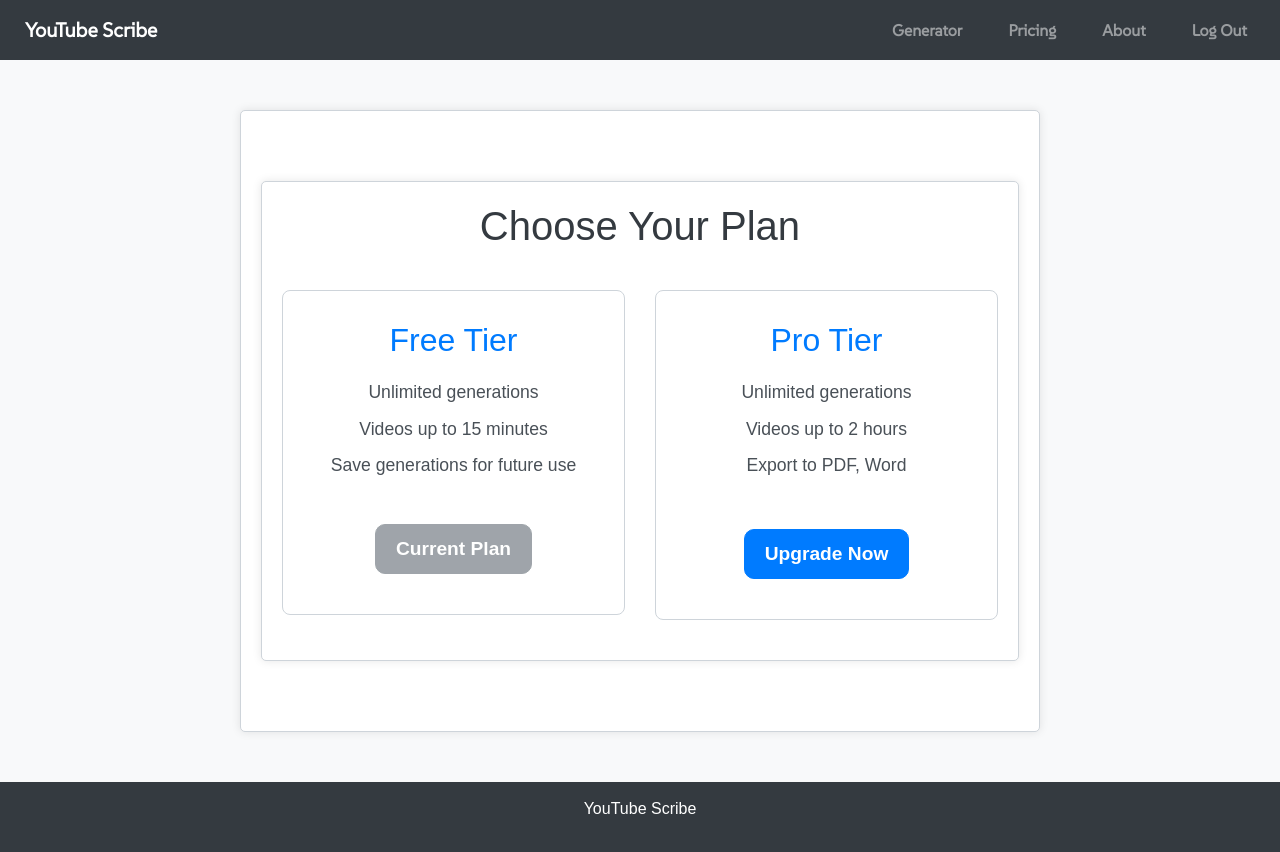
After one commit to Nickydoesthings/YouTube-Scribe, a Flask app: page /pricing in a window 1280 px wide. The commit adds this page. Run offline with Flask 3, Linux system fonts and the light colour scheme; the visitor is signed in with stand-in values (Sample User, id 1); some libraries are stand-ins or nearby versions.

Commit message:
added pricing page and added plan field to user model. Added /upgrade_to_pro route to handle pro version upgrade logic but no payment system is set up, making pro version technically free at this point. Free users are now restricted from using videos above 15mins, with a popup to explain this. Free users can also not export to pdf, also with a popup.

```diff
--- a/app.py
+++ b/app.py
@@ -1,8 +1,8 @@
 from flask import Flask, render_template, request, redirect, url_for, flash, jsonify, send_file
 from flask_sqlalchemy import SQLAlchemy
-from flask_login import LoginManager, UserMixin, login_user, login_required, logout_user, current_user, LoginManager
+from flask_login import LoginManager, UserMixin, login_user, login_required, logout_user, current_user
 from werkzeug.security import generate_password_hash, check_password_hash
-from flask_wtf import FlaskForm
+from flask_wtf import FlaskForm, CSRFProtect
 from wtforms import StringField, PasswordField, SubmitField
 from wtforms.validators import DataRequired, Email, EqualTo, Length
 from flask_migrate import Migrate
@@ -15,12 +15,25 @@ import logging
 import markdown
 from io import BytesIO
 from weasyprint import HTML
+from flask_wtf.csrf import CSRFProtect, generate_csrf
 
 # Initialize the Flask application
 app = Flask(__name__)
 
-# Intialize the login manager
+# Configuration for database and login management
+app.config['SECRET_KEY'] = 'your_secret_key_here'  # Replace with a secure secret key
+app.config['SQLALCHEMY_DATABASE_URI'] = 'sqlite:///users.db'
+app.config['SQLALCHEMY_TRACK_MODIFICATIONS'] = False
+
+# Initialize extensions
+db = SQLAlchemy(app)
+migrate = Migrate(app, db)  # Initialize Flask-Migrate with the app and database
 login_manager = LoginManager()
+login_manager.init_app(app)
+login_manager.login_view = 'login'
+
+# Initialize CSRF protection
+csrf = CSRFProtect(app)
 
 # Set up logging to track and debug any issues during runtime
 logging.basicConfig(level=logging.INFO)
@@ -32,17 +45,10 @@ client = OpenAI()
 # Set the OpenAI API key
 openai.api_key = os.getenv("OPENAI_API_KEY")
 
-# Configuration for database and login management
-app.config['SECRET_KEY'] = 'your_secret_key_here'  # Replace with a secure secret key
-app.config['SQLALCHEMY_DATABASE_URI'] = 'sqlite:///users.db'
-app.config['SQLALCHEMY_TRACK_MODIFICATIONS'] = False
-
-db = SQLAlchemy(app)
-migrate = Migrate(app, db)  # Initialize Flask-Migrate with the app and database
-
-login_manager = LoginManager()
-login_manager.init_app(app)
-login_manager.login_view = 'login'
+# Provide csrf_token to all templates
+@app.context_processor
+def inject_csrf_token():
+    return dict(csrf_token=generate_csrf())
 
 # Define User model
 class User(UserMixin, db.Model):
@@ -50,6 +56,7 @@ class User(UserMixin, db.Model):
     email = db.Column(db.String(150), unique=True, nullable=False)
     password = db.Column(db.String(150), nullable=False)
     usage_count = db.Column(db.Integer, default=0)
+    plan = db.Column(db.String(50), default='free')  # Field to track user's plan
 
 @login_manager.user_loader
 def load_user(user_id):
@@ -135,30 +142,43 @@ def logout():
 def landing():
     if request.method == 'POST':
         youtube_link = request.form.get('youtubeLink')
-        return redirect(url_for('home') + f"?youtubeLink={youtube_link}")
+        return redirect(url_for('generator') + f"?youtubeLink={youtube_link}")
     return render_template('landing.html')
 
 @app.route('/generator', methods=['GET', 'POST'])
 def generator():
     error = None
-    html_summary = None
+    html_summary = None  # Make sure this is set to None by default
     youtube_link = request.args.get('youtubeLink', '')  # Retrieve YouTube link from query params (for GET request)
     video_title = None
     thumbnail_url = None
+    show_upgrade_popup = False  # Flag to control the display of the upgrade popup
+    upgrade_reason = request.args.get('upgrade_reason', None)  # Get upgrade reason from query parameters
 
     if request.method == 'POST':
         youtube_link = request.form.get('youtubeLink')
         if not youtube_link:
             error = "Please provide a YouTube video URL."
         else:
-            # Fetch video metadata (title and thumbnail)
-            audio_file_path, video_title, thumbnail_url = download_youtube_audio(youtube_link)
+            # Fetch video metadata (title, thumbnail, duration)
+            audio_file_path, video_title, thumbnail_url, duration = download_youtube_audio(youtube_link, metadata_only=True)
 
             if not video_title or not thumbnail_url:
                 error = "Failed to fetch video metadata."
                 return render_template('generator.html', error=error, youtube_link=youtube_link)
+            # Check video duration based on user's plan
+            if current_user.is_authenticated and current_user.plan == 'pro':
+                max_duration = 7200  # 2 hours in seconds
+            else:
+                max_duration = 900  # 15 minutes in seconds
 
-            # Proceed with summary generation
+            if duration > max_duration:
+                show_upgrade_popup = True
+                upgrade_reason = 'video_duration'  # Set upgrade reason
+                return render_template('generator.html', error=error, youtube_link=youtube_link, video_title=video_title, thumbnail_url=thumbnail_url, show_upgrade_popup=show_upgrade_popup, upgrade_reason=upgrade_reason)
+
+            # Proceed with audio download and summary generation
+            audio_file_path, _, _, _ = download_youtube_audio(youtube_link)
             try:
                 transcript = transcribe_audio_with_whisper(audio_file_path)
                 if transcript:
@@ -177,18 +197,21 @@ def generator():
                 error = f"An unexpected error occurred: {e}"
 
     # Pass video title and thumbnail to the template
-    return render_template('generator.html', summary=html_summary, error=error, youtube_link=youtube_link, video_title=video_title, thumbnail_url=thumbnail_url)
+    return render_template('generator.html', summary=html_summary, error=error, youtube_link=youtube_link, video_title=video_title, thumbnail_url=thumbnail_url, show_upgrade_popup=show_upgrade_popup, upgrade_reason=upgrade_reason)
 
 
-
-
-@app.route('/download/pdf')
+@app.route('/download/pdf', methods=['POST'])
 @login_required
 def download_pdf():
-    summary = request.args.get('summary')
+    if current_user.plan != 'pro':
+        # Redirect to generator page with a flag to show the upgrade popup
+        return redirect(url_for('generator', show_upgrade_popup=True, upgrade_reason='download_pdf'))
+
+    summary = request.form.get('summary')
 
     if not summary:
-        return "No summary available to download.", 400
+        flash("No summary available for download. Please generate a summary first.", "danger")
+        return redirect(url_for('generator'))
 
     html_content = f"<html><body>{markdown.markdown(summary)}</body></html>"
     pdf_file = BytesIO()
@@ -201,6 +224,20 @@ def download_pdf():
 def about():
     return render_template('about.html')
 
+@app.route('/pricing')
+def pricing():
+    return render_template('pricing.html')
+
+@app.route('/upgrade_to_pro', methods=['GET', 'POST'])
+@login_required
+def upgrade_to_pro():
+    # Here you would handle the payment process
+    # For now, we'll directly upgrade the user's plan
+    current_user.plan = 'pro'
+    db.session.commit()
+    flash('You have been upgraded to the Pro plan.', 'success')
+    return redirect(url_for('pricing'))
+
 @app.route('/fetch_metadata', methods=['POST'])
 def fetch_metadata():
     youtube_link = request.json.get('youtubeLink')
@@ -209,24 +246,24 @@ def fetch_metadata():
         return jsonify({'error': 'No YouTube link provided.'}), 400
 
     try:
-        # Fetch video metadata (title and thumbnail)
-        _, video_title, thumbnail_url = download_youtube_audio(youtube_link)
+        # Fetch video metadata (title, thumbnail, duration)
+        _, video_title, thumbnail_url, duration = download_youtube_audio(youtube_link, metadata_only=True)
 
         if not video_title or not thumbnail_url:
             return jsonify({'error': 'Failed to fetch video metadata.'}), 500
 
         return jsonify({
             'video_title': video_title,
-            'thumbnail_url': thumbnail_url
+            'thumbnail_url': thumbnail_url,
+            'duration': duration
         }), 200
 
     except Exception as e:
         logger.error(f"An error occurred while fetching metadata: {e}")
         return jsonify({'error': 'An unexpected error occurred.'}), 500
 
-
-# Function to download YouTube audio
-def download_youtube_audio(video_url, save_path='.'):
+# Function to download YouTube audio and fetch metadata
+def download_youtube_audio(video_url, save_path='.', metadata_only=False):
     try:
         ydl_opts = {
             'format': 'bestaudio/best',
@@ -241,19 +278,24 @@ def download_youtube_audio(video_url, save_path='.'):
             ],
             'prefer_ffmpeg': True,
             'keepvideo': False,
+            'skip_download': metadata_only,  # Skip download if only metadata is needed
         }
 
         with yt_dlp.YoutubeDL(ydl_opts) as ydl:
-            info_dict = ydl.extract_info(video_url)
-            filename = ydl.prepare_filename(info_dict)
-            audio_file_path = os.path.splitext(filename)[0] + ".mp3"
+            info_dict = ydl.extract_info(video_url, download=not metadata_only)
+            if not metadata_only:
+                filename = ydl.prepare_filename(info_dict)
+                audio_file_path = os.path.splitext(filename)[0] + ".mp3"
+            else:
+                audio_file_path = None
             video_title = info_dict.get('title', 'Unknown Title')
             thumbnail_url = info_dict.get('thumbnail', '')
+            duration = info_dict.get('duration', 0)  # Duration in seconds
 
-        return audio_file_path, video_title, thumbnail_url
+        return audio_file_path, video_title, thumbnail_url, duration
     except Exception as e:
         logger.error(f"An error occurred while downloading audio: {e}")
-        return None, None, None
+        return None, None, None, None
 
 # Function to transcribe audio with Whisper
 def transcribe_audio_with_whisper(audio_file_path):
--- a/static/styles.css
+++ b/static/styles.css
@@ -410,3 +410,111 @@ footer {
     padding: 15px 0;
     margin-top: 50px;
 }
+
+/* Pricing Page Styling */
+.pricing-title {
+    font-size: 2.5rem;
+    margin-bottom: 40px;
+    text-align: center;
+    color: #343a40;
+}
+
+.pricing-card {
+    background-color: #ffffff;
+    border: 1px solid #ced4da;
+    border-radius: 8px;
+    padding: 30px;
+    text-align: center;
+    margin-bottom: 20px;
+}
+
+.pricing-card h2 {
+    font-size: 2rem;
+    margin-bottom: 20px;
+    color: #007bff;
+}
+
+.pricing-card ul {
+    list-style-type: none;
+    padding: 0;
+    margin-bottom: 30px;
+}
+
+.pricing-card ul li {
+    font-size: 1.1rem;
+    margin-bottom: 10px;
+    color: #495057;
+}
+
+.pricing-card .btn {
+    font-size: 1.2rem;
+    padding: 10px 20px;
+}
+
+/* Modal Styling */
+.modal-content {
+    border-radius: 8px;
+}
+
+.modal-header {
+    background-color: #007bff;
+    color: white;
+    border-bottom: none;
+    border-top-left-radius: 8px;
+    border-top-right-radius: 8px;
+}
+
+.modal-title {
+    font-weight: bold;
+}
+
+.modal-body {
+    padding: 20px;
+    color: #495057;
+}
+
+.modal-footer {
+    border-top: none;
+    padding: 15px;
+}
+
+.modal-footer .btn {
+    min-width: 120px;
+}
+
+.modal-footer .btn-primary {
+    background-color: #007bff;
+    border-color: #007bff;
+}
+
+.modal-footer .btn-secondary {
+    background-color: #6c757d;
+    border-color: #6c757d;
+}
+
+.close {
+    color: white;
+    opacity: 1;
+}
+
+.close:hover {
+    color: #e6e6e6;
+}
+
+/* Optional: Fade-in effect for the modal */
+.modal.fade .modal-dialog {
+    -webkit-transform: translate(0, -25%);
+    -moz-transform: translate(0, -25%);
+    -ms-transform: translate(0, -25%);
+    -o-transform: translate(0, -25%);
+    transform: translate(0, -25%);
+    transition: transform 0.3s ease-out;
+}
+
+.modal.show .modal-dialog {
+    -webkit-transform: translate(0, 0);
+    -moz-transform: translate(0, 0);
+    -ms-transform: translate(0, 0);
+    -o-transform: translate(0, 0);
+    transform: translate(0, 0);
+}
--- a/templates/base.html
+++ b/templates/base.html
@@ -22,12 +22,19 @@
         </button>
         <div class="collapse navbar-collapse" id="navbarNav">
             <ul class="navbar-nav ml-auto">
+                <!-- Generator Link -->
                 <li class="nav-item">
                     <a class="nav-link" href="{{ url_for('generator') }}">Generator</a>
                 </li>
+                <!-- Pricing Link (Newly Added) -->
+                <li class="nav-item">
+                    <a class="nav-link" href="{{ url_for('pricing') }}">Pricing</a>
+                </li>
+                <!-- About Link -->
                 <li class="nav-item">
                     <a class="nav-link" href="{{ url_for('about') }}">About</a>
                 </li>
+                <!-- Authentication Links -->
                 {% if current_user.is_authenticated %}
                 <li class="nav-item">
                     <a class="nav-link" href="{{ url_for('logout') }}">Log Out</a>
--- /dev/null
+++ b/templates/pricing.html
@@ -0,0 +1,41 @@
+{% extends "base.html" %}
+
+{% block content %}
+<div class="container">
+    <h1 class="pricing-title">Choose Your Plan</h1>
+    <div class="row">
+        <!-- Free Tier -->
+        <div class="col-md-6">
+            <div class="pricing-card">
+                <h2>Free Tier</h2>
+                <ul>
+                    <li>Unlimited generations</li>
+                    <li>Videos up to 15 minutes</li>
+                    <li>Save generations for future use</li>
+                </ul>
+                {% if not current_user.is_authenticated %}
+                    <a href="{{ url_for('signup') }}" class="btn btn-primary">Sign Up for Free</a>
+                {% elif current_user.plan == 'free' %}
+                    <button class="btn btn-secondary" disabled>Current Plan</button>
+                {% endif %}
+            </div>
+        </div>
+        <!-- Pro Tier -->
+        <div class="col-md-6">
+            <div class="pricing-card">
+                <h2>Pro Tier</h2>
+                <ul>
+                    <li>Unlimited generations</li>
+                    <li>Videos up to 2 hours</li>
+                    <li>Export to PDF, Word</li>
+                </ul>
+                {% if current_user.is_authenticated and current_user.plan == 'pro' %}
+                    <button class="btn btn-secondary" disabled>Current Plan</button>
+                {% else %}
+                    <a href="{{ url_for('upgrade_to_pro') }}" class="btn btn-primary">Upgrade Now</a>
+                {% endif %}
+            </div>
+        </div>
+    </div>
+</div>
+{% endblock %}
```
Also changed, not shown: migrations/versions/341b791c4912_add_subscription_to_user_model.py (added, +32 -0 lines), migrations/versions/fc8777ae687a_added_plan_field_to_user_model.py (added, +34 -0 lines), templates/generator.html (+74 -11 lines), templates/summary_partial.html (deleted, +0 -14 lines).
